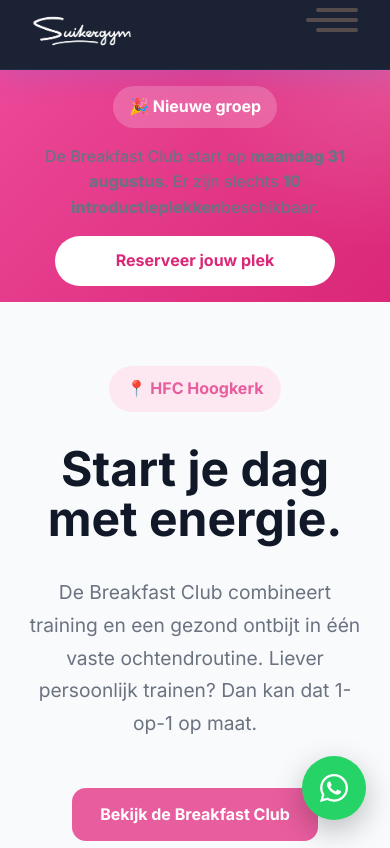
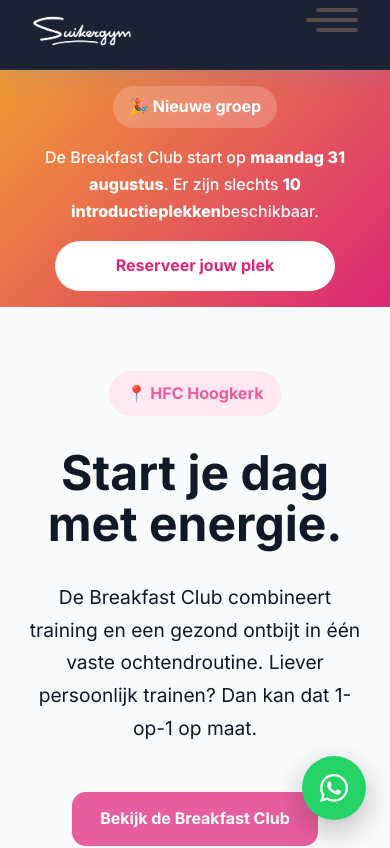
Before and after one commit to Suikergym/suikergym.front.end, a React (Create React App) app in the folder SuikerGym.Api/ClientApp/: page / in a window 390 px wide. Shown: the top 848 px of the page. Built offline with nearby package versions, Linux system fonts and the light colour scheme.

Commit message:
updated launchbanner color

```diff
--- a/SuikerGym.Api/ClientApp/src/styles/BreakfastClub.css
+++ b/SuikerGym.Api/ClientApp/src/styles/BreakfastClub.css
@@ -23,7 +23,7 @@
   --color-accent-dark:    #db2777;
   --color-accent-blue:    #3b82f6;
 
-  --gradient-accent:      linear-gradient(135deg, #ec4899 0%, #db2777 100%);
+  /* --gradient-accent:      linear-gradient(135deg, #ec4899 0%, #db2777 100%); */
   --gradient-dark:        linear-gradient(135deg, #0f172a 0%, #1e293b 100%);
 
   /* Shadows */
@@ -116,101 +116,6 @@
 
 .card-accent-border:hover::before {
   transform: scaleX(1);
-}
-/* =========================
-   LAUNCH BANNER
-========================= */
-
-.launch-banner {
-  background: linear-gradient(
-    135deg,
-    #ec4899 0%,
-    #db2777 100%
-  );
-  color: white;
-  padding: 1rem 2rem;
-  position: relative;
-  overflow: hidden;
-}
-
-.launch-banner::before {
-  content: "";
-  position: absolute;
-  inset: 0;
-  background:
-    radial-gradient(
-      circle at top right,
-      rgba(255,255,255,0.15),
-      transparent 40%
-    );
-  pointer-events: none;
-}
-
-.launch-banner-content {
-  max-width: 1200px;
-  margin: 0 auto;
-
-  display: flex;
-  align-items: center;
-  justify-content: center;
-  gap: 2rem;
-
-  position: relative;
-  z-index: 1;
-}
-
-.launch-badge {
-  background: rgba(255,255,255,0.2);
-  padding: 8px 16px;
-  border-radius: 999px;
-  font-weight: 700;
-  white-space: nowrap;
-}
-
-.launch-banner p {
-  margin: 0;
-  font-size: 1rem;
-  font-weight: 500;
-}
-
-.launch-banner strong {
-  font-weight: 800;
-}
-
-.launch-button {
-  background: white;
-  color: #db2777;
-  text-decoration: none;
-  padding: 12px 24px;
-  border-radius: 999px;
-  font-weight: 700;
-  transition: all 0.25s ease;
-  white-space: nowrap;
-}
-
-.launch-button:hover {
-  transform: translateY(-2px);
-  box-shadow: 0 10px 25px rgba(0,0,0,0.15);
-}
-
-/* MOBILE */
-
-@media (max-width: 768px) {
-  .launch-banner-content {
-    flex-direction: column;
-    gap: 1rem;
-    text-align: center;
-  }
-
-  .launch-banner p {
-    line-height: 1.6;
-  }
-
-  .launch-button {
-    width: 100%;
-    max-width: 280px;
-    text-align: center;
-  }
 }
 
 /* ============================================================
--- a/SuikerGym.Api/ClientApp/src/styles/Home.css
+++ b/SuikerGym.Api/ClientApp/src/styles/Home.css
@@ -13,7 +13,7 @@
   --surface: #ffffff;
 
   --text: #111827;
-  --text-light: #6b7280;
+  --text-light: #fffff;
 
   --shadow-sm: 0 10px 30px rgba(15, 23, 42, 0.05);
   --shadow-md: 0 20px 50px rgba(15, 23, 42, 0.08);
--- a/SuikerGym.Api/ClientApp/src/styles/LaunchBanner.css
+++ b/SuikerGym.Api/ClientApp/src/styles/LaunchBanner.css
@@ -18,12 +18,12 @@
   content: "";
   position: absolute;
   inset: 0;
-  background:
+  /* background:
     radial-gradient(
       circle at top right,
       rgba(255, 255, 255, 0.08),
       transparent 45%
-    );
+    ); */
   pointer-events: none;
 }
 
```
